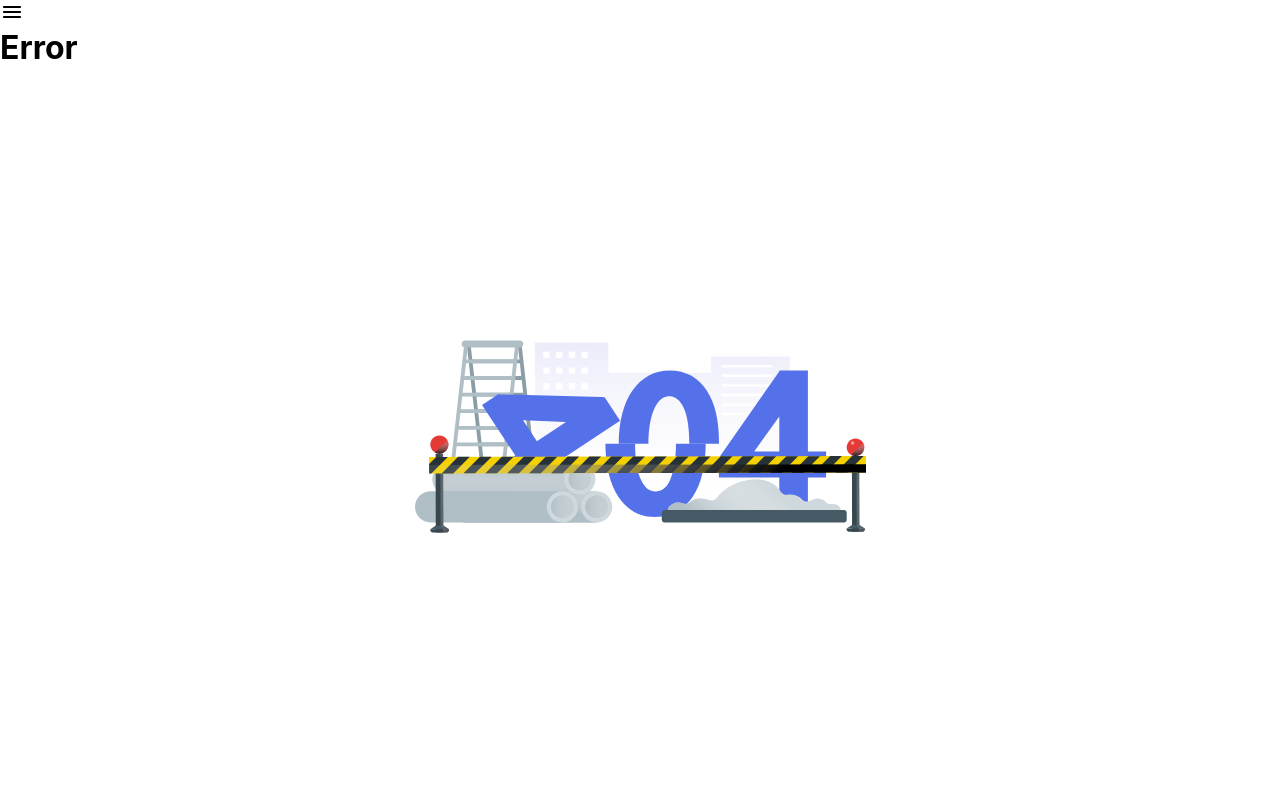
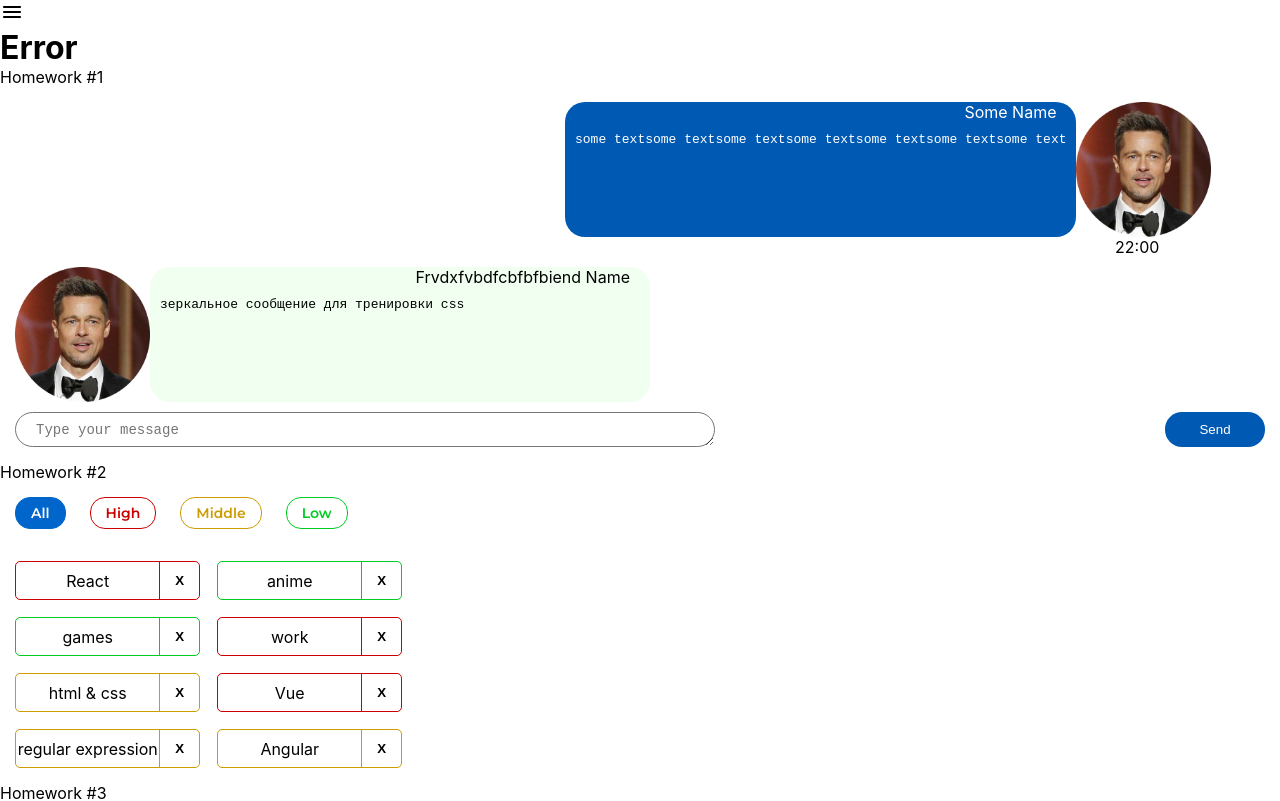
Before and after one commit to Vlad06091992/HWS2, a React (Create React App) app: page / in a window 1280 px wide. Shown: the top 801 px of the page. Built offline with nearby package versions, Linux system fonts and the light colour scheme.

Commit message:
homework15/5

```diff
--- a/src/s2-homeworks/hw05/Pages.tsx
+++ b/src/s2-homeworks/hw05/Pages.tsx
@@ -9,6 +9,7 @@ export const PATH = {
     PRE_JUNIOR: '/pre-junior',
     JUNIOR: '/junior',
     JUNIOR_PLUS: '/junior_plus',
+    DEFAULT_PATH:'/'
 }
 
 function Pages() {
@@ -27,11 +28,12 @@ function Pages() {
                 <Route path={PATH.PRE_JUNIOR} element={<PreJunior/>}/>
                 <Route path={PATH.JUNIOR} element={<Junior/>}/>
                 <Route path={PATH.JUNIOR_PLUS} element={<JuniorPlus/>}/>
+                <Route path={PATH.DEFAULT_PATH} element={<PreJunior/>}/>
                 <Route path={`*`} element={<Error404/>}/>
 
 
                 {/*роут для несуществующей страницы должен отрисовать <Error404 />*/}
-                <Route path ={'/*'} element={<Error404/>}/>
+                <Route path ={'/*'} element={<PreJunior/>}/>
             </Routes>
         </div>
     )
```
